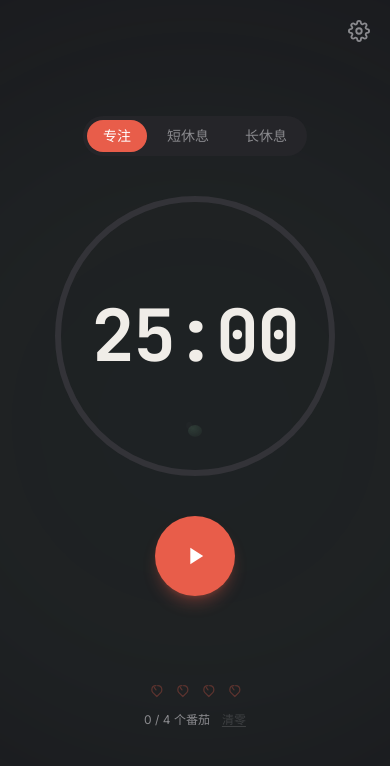
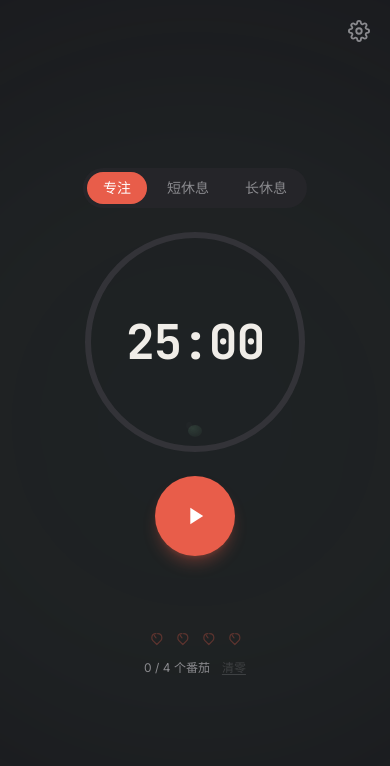
Before and after one commit to coriander033/pomodoro-timer, a React (Vite) app: page / in a window 390 px wide. Shown: the top 766 px of the page. Built offline with nearby package versions, Linux system fonts and the light colour scheme.

Commit message:
fix: responsive layout for mobile screens

```diff
--- a/src/App.tsx
+++ b/src/App.tsx
@@ -127,20 +127,20 @@ export default function App() {
       </button>
 
       {/* Mode toggle */}
-      <div className="relative z-10 mb-10">
+      <div className="relative z-10 mb-6 sm:mb-10">
         <ModeToggle mode={mode} onChange={handleModeChange} />
       </div>
 
       {/* Timer ring + display */}
-      <div className="relative z-10 mb-10 flex items-center justify-center">
-        <TimerRing progress={progress} color={ringColor} size={280} />
+      <div className="relative z-10 mb-6 sm:mb-10 flex items-center justify-center">
+        <TimerRing progress={progress} color={ringColor} size={220} mdSize={280} />
         <div className="absolute flex flex-col items-center">
           <TimerDisplay secondsLeft={secondsLeft} />
         </div>
       </div>
 
       {/* Controls */}
-      <div className="relative z-10 mb-8">
+      <div className="relative z-10 mb-5 sm:mb-8">
         <Controls
           status={status}
           onStart={start}
--- a/src/components/TimerDisplay.tsx
+++ b/src/components/TimerDisplay.tsx
@@ -6,7 +6,7 @@ interface TimerDisplayProps {
 
 export function TimerDisplay({ secondsLeft }: TimerDisplayProps) {
   return (
-    <div className="font-mono text-7xl font-bold tracking-tight text-foreground select-none">
+    <div className="font-mono text-5xl sm:text-7xl font-bold tracking-tight text-foreground select-none">
       {formatTime(secondsLeft)}
     </div>
   )
--- a/src/components/TimerRing.tsx
+++ b/src/components/TimerRing.tsx
@@ -1,31 +1,51 @@
+import { useEffect, useState } from 'react'
+
 interface TimerRingProps {
   progress: number // 0 to 1
-  size?: number
+  size?: number      // default / mobile size
+  mdSize?: number    // desktop size (>= 640px)
   strokeWidth?: number
   color: string
 }
 
+function useBreakpoint(breakpoint: number): boolean {
+  const [matches, setMatches] = useState(() =>
+    typeof window !== 'undefined' ? window.innerWidth >= breakpoint : false,
+  )
+  useEffect(() => {
+    const mq = window.matchMedia(`(min-width: ${breakpoint}px)`)
+    const handler = (e: MediaQueryListEvent) => setMatches(e.matches)
+    mq.addEventListener('change', handler)
+    setMatches(mq.matches)
+    return () => mq.removeEventListener('change', handler)
+  }, [breakpoint])
+  return matches
+}
+
 export function TimerRing({
   progress,
-  size = 280,
+  size = 220,
+  mdSize = 280,
   strokeWidth = 6,
   color,
 }: TimerRingProps) {
-  const radius = (size - strokeWidth) / 2
+  const isMd = useBreakpoint(640)
+  const actualSize = isMd ? mdSize : size
+  const radius = (actualSize - strokeWidth) / 2
   const circumference = 2 * Math.PI * radius
   const offset = circumference * (1 - progress)
 
   return (
     <svg
-      width={size}
-      height={size}
+      width={actualSize}
+      height={actualSize}
       className="rotate-[-90deg]"
       aria-hidden="true"
     >
       {/* Track */}
       <circle
-        cx={size / 2}
-        cy={size / 2}
+        cx={actualSize / 2}
+        cy={actualSize / 2}
         r={radius}
         fill="none"
         stroke="#333338"
@@ -33,8 +53,8 @@ export function TimerRing({
       />
       {/* Progress */}
       <circle
-        cx={size / 2}
-        cy={size / 2}
+        cx={actualSize / 2}
+        cy={actualSize / 2}
         r={radius}
         fill="none"
         stroke={color}
```
